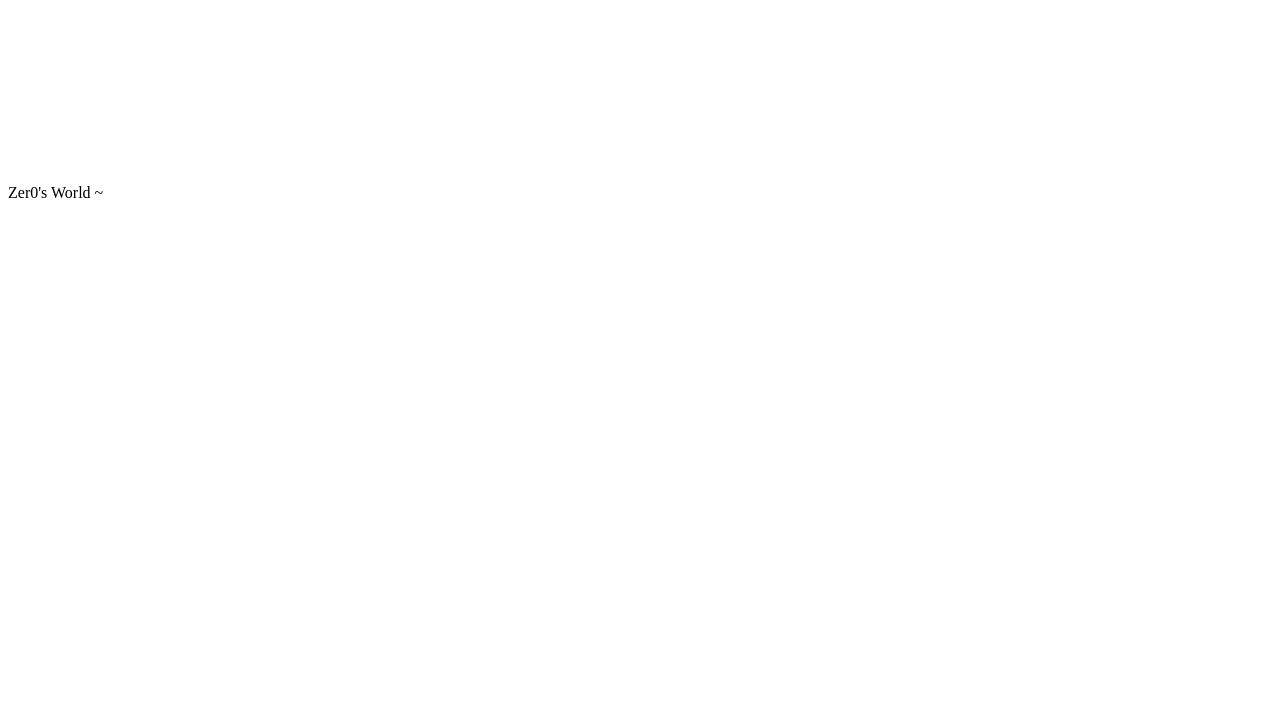
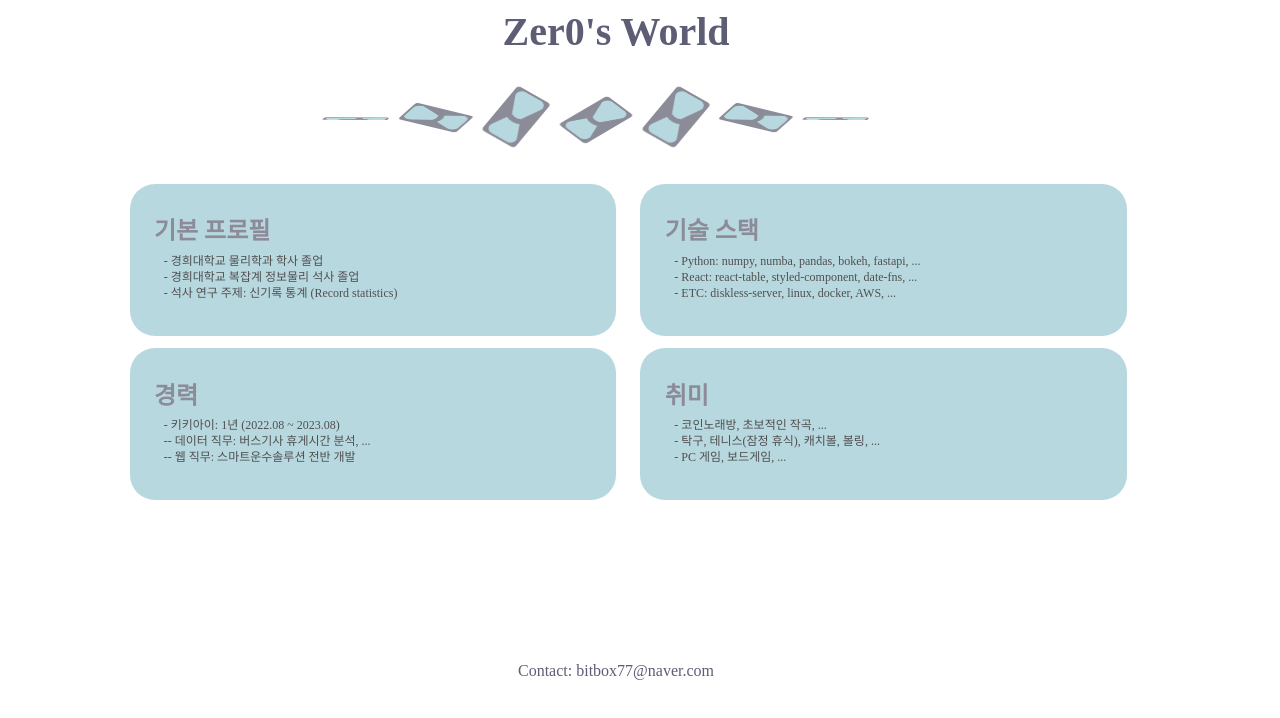
Before and after one commit to IDAH-BITBOX/zer0, a React (Create React App) app in the folder main/: page / in a window 1280 px wide. Shown: the top 718 px of the page. Built offline with nearby package versions, Linux system fonts and the light colour scheme.

Commit message:
기본 홈페이지 완성

```diff
--- a/main/public/index.html
+++ b/main/public/index.html
@@ -2,14 +2,14 @@
 <html lang="en">
   <head>
     <meta charset="utf-8" />
-    <link rel="icon" href="%PUBLIC_URL%/favicon.ico" />
+    <link rel="icon" href="%PUBLIC_URL%/img/logo.png" />
     <meta name="viewport" content="width=device-width, initial-scale=1" />
     <meta name="theme-color" content="#000000" />
     <meta
       name="description"
       content="Web site created using create-react-app"
     />
-    <link rel="apple-touch-icon" href="%PUBLIC_URL%/logo192.png" />
+    <link rel="apple-touch-icon" href="%PUBLIC_URL%/img/logo.png" />
     <!--
       manifest.json provides metadata used when your web app is installed on a
       user's mobile device or desktop. See https://developers.google.com/web/fundamentals/web-app-manifest/
--- /dev/null
+++ b/main/src/components/footer/features/Footer.js
@@ -0,0 +1,29 @@
+import { useEffect } from "react";
+import styled from "styled-components";
+
+
+export const Footer =()=> {
+    return(
+        <Container>
+            <Title>
+                Contact: bitbox77@naver.com
+            </Title>
+        </Container>
+    );
+}
+
+const Container = styled.div`
+    display:flex;
+    width:100%;
+    height:100%;
+`;
+
+const Title = styled.div`
+    margin-top:10%;
+    display:flex;
+    justify-content: center;
+    width:100%;
+    height:100%;
+    font-size:2vh;
+    color:#5D5D76;
+`;
--- /dev/null
+++ b/main/src/components/header/features/Header.js
@@ -0,0 +1,103 @@
+import { useEffect } from "react";
+import styled from "styled-components";
+
+
+export const Header =()=> {
+    return(
+        <Container>
+            <Title>
+                Zer0's World
+            </Title>
+            <LogoImg>
+                <RotImg rotSec="2s">
+                    <div>
+                        <img src={"/img/logo.png"} />
+                    </div>
+                </RotImg>
+                <RotImg rotSec="3s">
+                    <div>
+                        <img src={"/img/logo.png"} />
+                    </div>
+                </RotImg>
+                <RotImg rotSec="5s">
+                    <div>
+                        <img src={"/img/logo.png"} />
+                    </div>
+                </RotImg>
+                <RotImg rotSec="15s">
+                    <div>
+                        <img src={"/img/logo.png"} />
+                    </div>
+                </RotImg>
+                <RotImg rotSec="5s">
+                    <div>
+                        <img src={"/img/logo.png"} />
+                    </div>
+                </RotImg>
+                <RotImg rotSec="3s">
+                    <div>
+                        <img src={"/img/logo.png"} />
+                    </div>
+                </RotImg>
+                <RotImg rotSec="2s">
+                    <div>
+                        <img src={"/img/logo.png"} />
+                    </div>
+                </RotImg>
+            </LogoImg>
+        </Container>
+    );
+}
+
+const Container = styled.div`
+    display:flex;
+    flex-direction:column;
+    justify-content:center;
+    align-items:center;
+    width:100%;
+    height:100%;
+`;
+
+const Title = styled.div`
+    display:flex;
+    justify-content: center;
+    width:100%;
+    height:100%;
+    font-size:5vh;
+    color:#5D5D76;
+    font-weight:700;
+`;
+
+const LogoImg = styled.div`
+    display:flex;
+    justify-content:center;
+    height:100%;
+    width:100%;
+`;
+
+const RotImg = styled.div`
+    width:10vh;
+    div {
+        animation: rotate-axis2 ${(props)=>props.rotSec || '5s'} linear infinite;
+    }
+    img {
+        width:5vh;
+        animation: rotate-axis ${(props)=>props.rotSec || '5s'} linear infinite;
+    }
+    @keyframes rotate-axis {
+        from {
+            transform: rotateZ(0deg);
+        }
+        to {
+            transform: rotateZ(360deg);
+        }
+    }
+    @keyframes rotate-axis2 {
+        from {
+            transform: rotateX(0deg);
+        }
+        to {
+            transform: rotateX(360deg);
+        }
+    }
+`;
--- a/main/src/components/home/features/Home.js
+++ b/main/src/components/home/features/Home.js
@@ -3,14 +3,138 @@ import styled from "styled-components";
 
 
 export const Home =()=> {
+
+    const linkURL =(url)=> {
+        window.open(url);
+    };
+
     return(
         <Container>
-            <p>
-                Zer0's World ~
-            </p>
+            <Top>
+                <Content>
+                    <h3>
+                        기본 프로필
+                    </h3>
+                    <p1>
+                        - 경희대학교 물리학과 학사 졸업
+                    </p1>
+                    <p1>
+                        - 경희대학교 복잡계 정보물리 석사 졸업
+                    </p1>
+                    <p2 onClick={()=>linkURL("http://www.riss.kr/link?id=T16385602")}>
+                        - 석사 연구 주제: 신기록 통계 (Record statistics)
+                    </p2>
+                </Content>
+                <Content>
+                    <h3>
+                        기술 스택
+                    </h3>
+                    <p1>
+                        - Python: numpy, numba, pandas, bokeh, fastapi, ...
+                    </p1>
+                    <p1>
+                        - React: react-table, styled-component, date-fns, ...
+                    </p1>
+                    <p1>
+                        - ETC: diskless-server, linux, docker, AWS, ...
+                    </p1>
+                </Content>
+            </Top>
+            <Bottom>
+                <Content>
+                    <h3>
+                        경력
+                    </h3>
+                    <p1>
+                        - 키키아이: 1년 (2022.08 ~ 2023.08)
+                    </p1>
+                    <p1>
+                        -- 데이터 직무: 버스기사 휴게시간 분석, ...
+                    </p1>
+                    <p1>
+                        -- 웹 직무: 스마트운수솔루션 전반 개발
+                    </p1>
+                </Content>
+                <Content>
+                    <h3>
+                        취미
+                    </h3>
+                    <p1>
+                        - 코인노래방, 초보적인 작곡, ...
+                    </p1>
+                    <p1>
+                        - 탁구, 테니스(잠정 휴식), 캐치볼, 볼링, ...
+                    </p1>
+                    <p1>
+                        - PC 게임, 보드게임, ...
+                    </p1>
+                </Content>
+            </Bottom>
         </Container>
     );
 }
 
 const Container = styled.div`
+    width:100%;
+    height:100%;
 `;
+
+const Top = styled.div`
+    margin:1%;
+    width:100%;
+    height:40%;
+    display:flex;
+    justify-content:center;
+`;
+
+const Bottom = styled.div`
+    margin:1%;
+    width:100%;
+    height:40%;
+    display:flex;
+    justify-content:center;
+`;
+
+const Content = styled.div`
+    margin:1%;
+    width:40%;
+    height:100%;
+    display:flex;
+    flex-direction:column;
+    justify-content:center;
+    background-color:#B8D8E0;
+    border-radius: 25px;
+    h3 {
+        margin-left:5%;
+        margin-top:0%;
+        margin-bottom:2%;
+        height:3vh;
+        font-size:3vh;
+        line-height:3vh;
+        color:#8C8C99;
+    }
+    p1 {
+        margin-left:7%;
+        text-align:left;
+        vertical-align:middle;
+        font-size:1.5vh;
+        height:2vh;
+        line-height:2vh;
+        color:#4F4F4F;
+    }
+    p2 {
+        margin-left:7%;
+        text-align:left;
+        vertical-align:middle;
+        font-size:1.5vh;
+        line-height:2vh;
+        height:2vh;
+        color:#4F4F4F;
+        cursor:pointer;
+    }
+    p2:hover{
+        color:#8585EB;
+        font-size:1.8vh;
+        font-weight: 600;
+    }
+`;
--- a/main/src/components/home/layout/HomePage.js
+++ b/main/src/components/home/layout/HomePage.js
@@ -1,38 +1,40 @@
 import styled from "styled-components";
 import { Home } from "../features/Home";
+import { Header } from "../../header/features/Header";
+import { Footer } from "../../footer/features/Footer";
 
 export const HomePage =()=> {
     return(
         <Container>
             <Top>
-
+                <Header />
             </Top>
             <Middle>
                 <Home />
             </Middle>
             <Bottom>
-
+                <Footer />
             </Bottom>
         </Container>
     );
 };
 
 const Container = styled.div`
-    width:100vw;
-    height:100vh;
+    width:95vw;
+    height:95vh;
 `;
 const Top = styled.div`
-    height:20vh;
+    height:20%;
     display:flex;
     justify-content:space-between;
 `;
 const Middle = styled.div`
-    height:50vh;
+    height:50%;
     display:flex;
     justify-content:space-between;
 `;
 const Bottom = styled.div`
-    height:30vh;
+    height:30%;
     display:flex;
     justify-content:space-between;
 `;
```
Also changed, not shown: main/public/img/logo.png (added), main/src/components/footer/layout/FooterPage.js (deleted), main/src/components/header/layout/HeaderPage.js (deleted).
